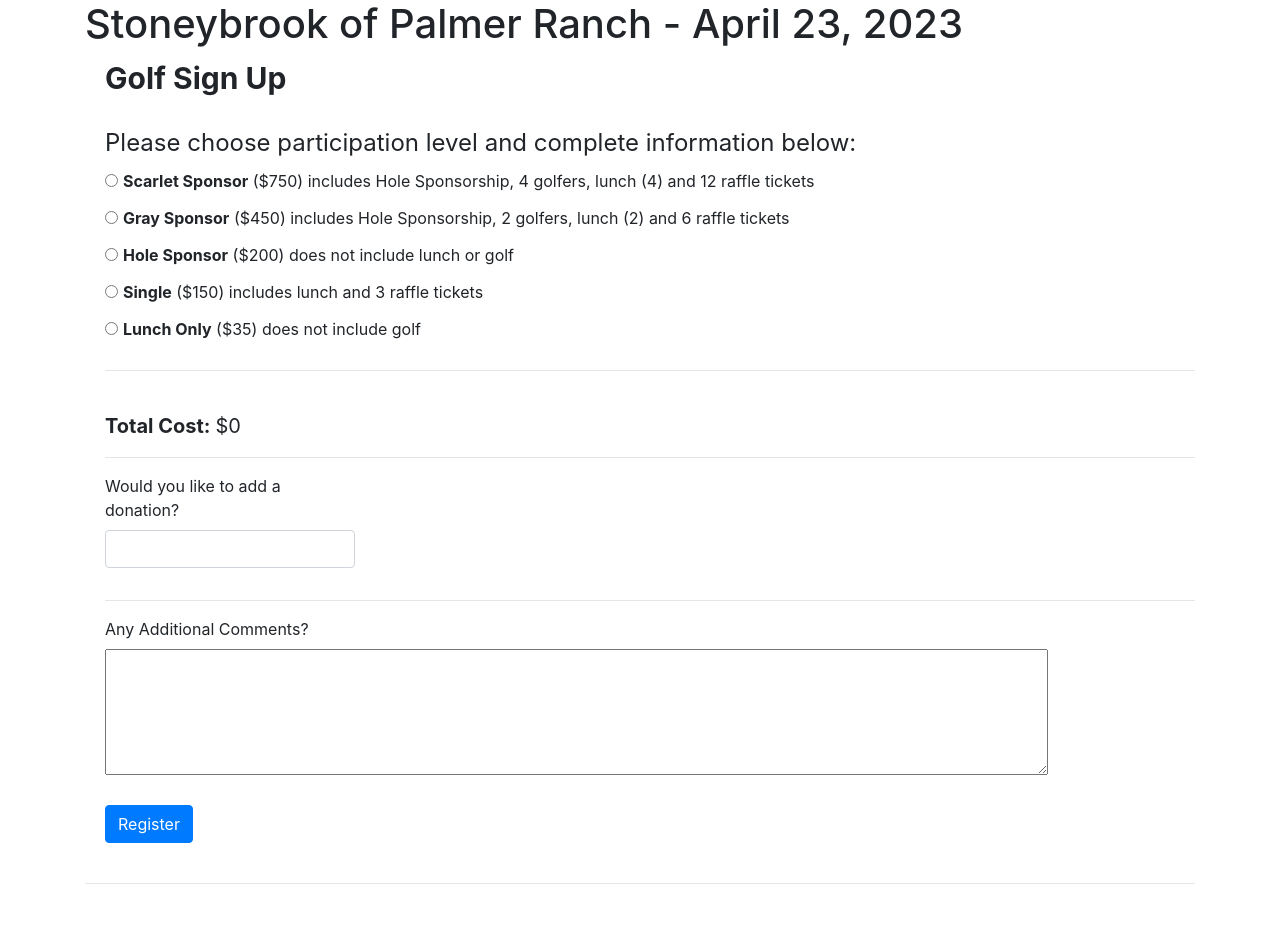
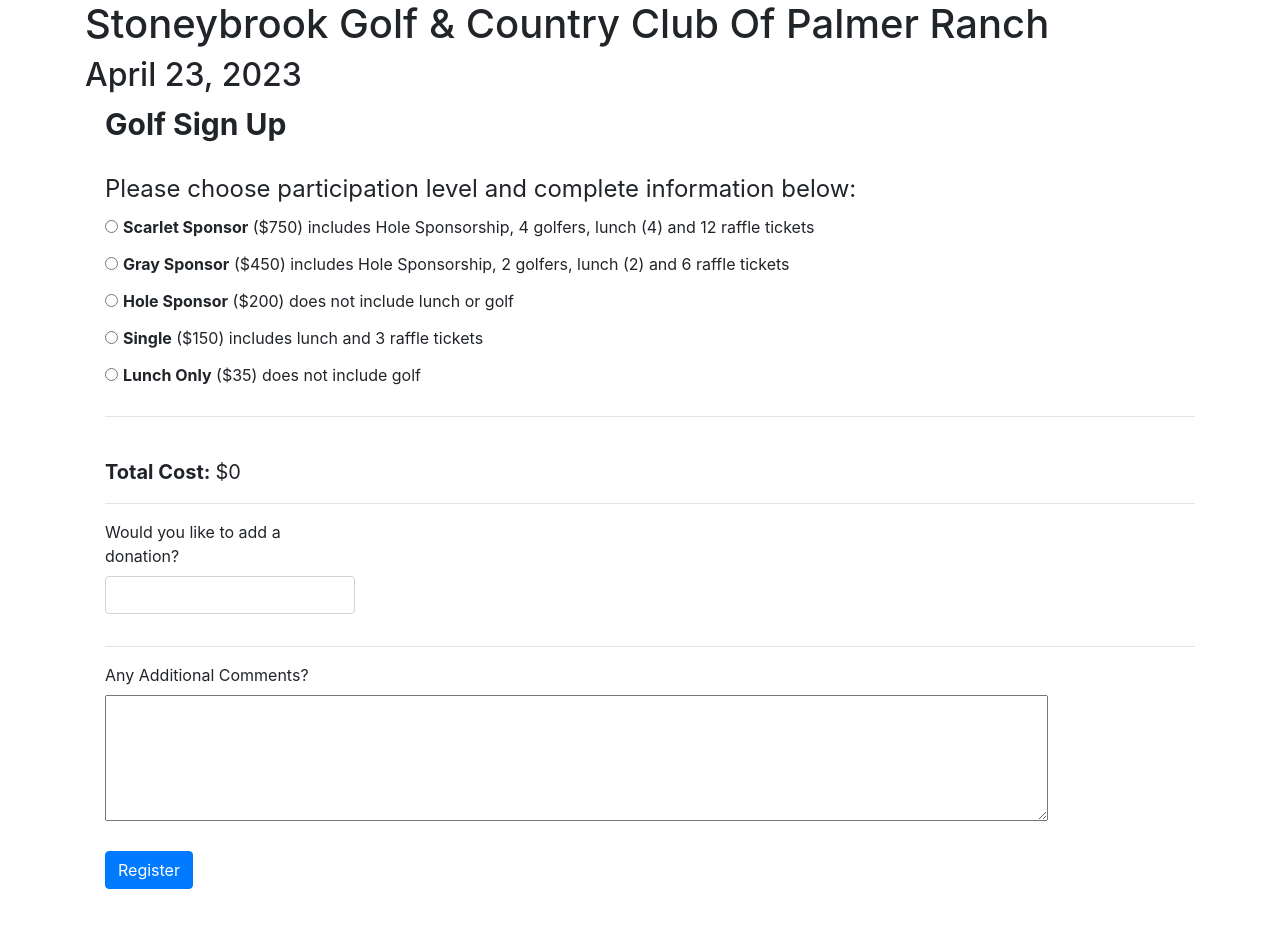
Before and after one commit to osu5nc/golf-registration, an Angular app: page /registration in a window 1280 px wide. Shown: the top 928 px of the page. Built offline with nearby package versions, Linux system fonts and the light colour scheme.

Commit message:
Minor fixes

```diff
--- a/src/app/registration/registration.component.html
+++ b/src/app/registration/registration.component.html
@@ -1,5 +1,6 @@
 <div class="container">
-    <h1>Stoneybrook of Palmer Ranch - April 23, 2023</h1>
+    <h1>Stoneybrook Golf & Country Club Of Palmer Ranch</h1>
+    <h2>April 23, 2023</h2>
     <div class="form-check">
         <form id="golfSignup">
             <div><strong style="font-size:30px;">Golf Sign Up</strong></div>
--- a/src/app/registration/registration.component.ts
+++ b/src/app/registration/registration.component.ts
@@ -136,7 +136,7 @@
         this.totalLunches ++;
       }
     }
-    if(this.extraRaffle && this.elementHasValue('raffle')) {
+    if((this.extraRaffle || this.participation === 'lunchOnly' || this.participation === 'holeSponsor') && this.elementHasValue('raffle')) {
       const raffleTickets = +this.getHTMLValue('raffle');
       const raffleCost = raffleTickets * 20 / 8;
       this.totalCost += raffleCost;
@@ -375,11 +375,11 @@
     }
   }
 
-  private showElement(id: string) {
+  private showElement(id: string): void {
     (<HTMLElement>document.getElementById(id)).style.display = 'block';
   }
 
-  private hideElement(id: string) {
+  private hideElement(id: string): void {
     (<HTMLElement>document.getElementById(id)).style.display = 'none';
   }
 }
```
